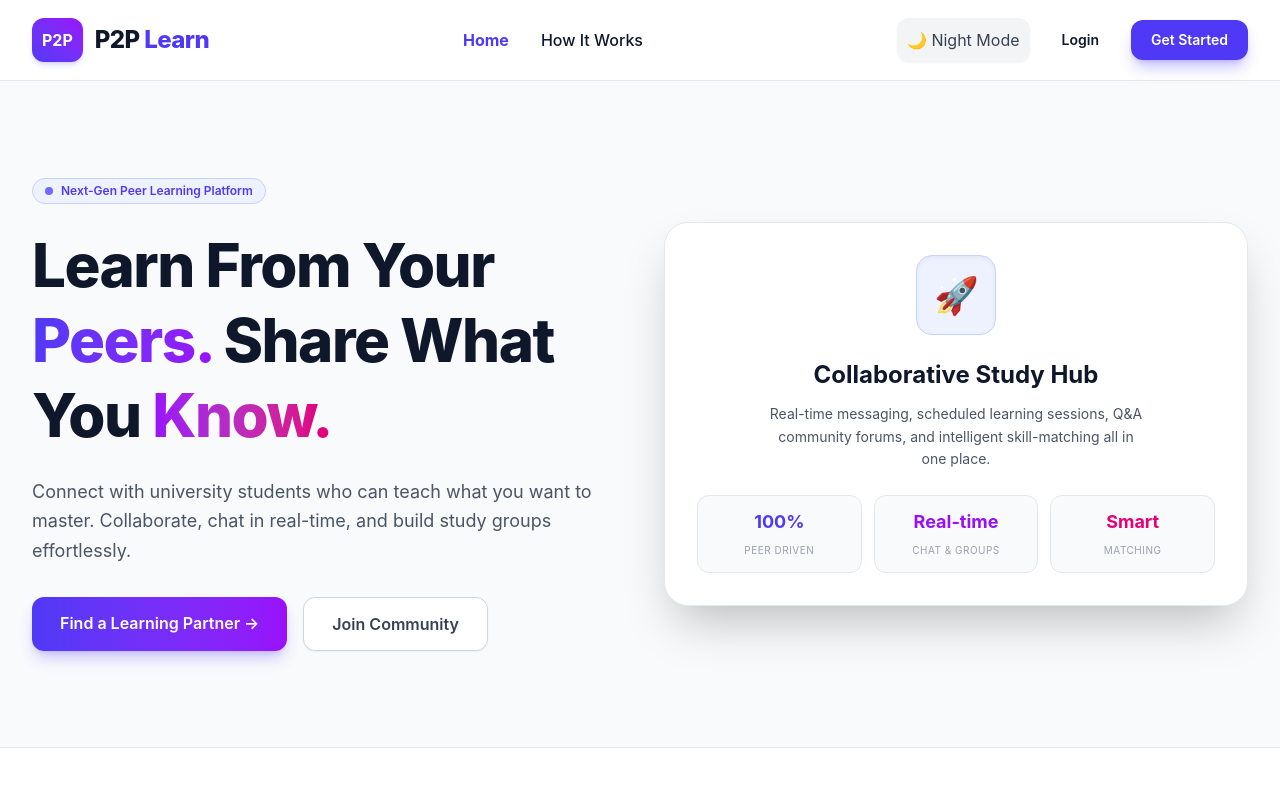
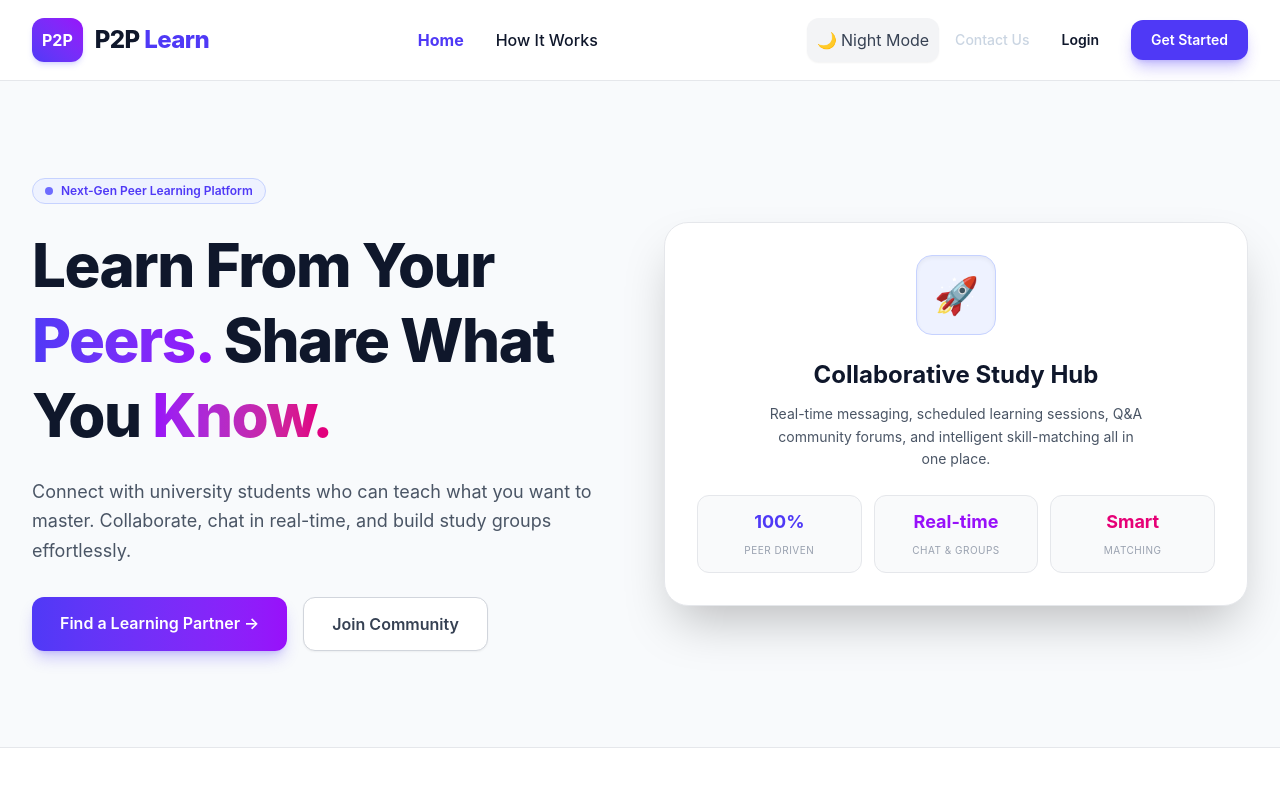
Before and after one commit to gize22/P2P, a React (Vite) app in the folder frontend/: page / in a window 1280 px wide. Shown: the top 800 px of the page. Built offline with nearby package versions, Linux system fonts and the light colour scheme; no server answers.

Commit message:
contact us section on nav

```diff
--- a/frontend/src/pages/Home.jsx
+++ b/frontend/src/pages/Home.jsx
@@ -90,6 +90,9 @@ export default function Home() {
             <button onClick={toggleTheme} className="p-2.5 rounded-xl bg-gray-100 dark:bg-slate-800 text-gray-700 dark:text-yellow-400 hover:bg-gray-200 dark:hover:bg-slate-700 transition shadow-xs" title="Toggle Theme">
               {darkMode ? "☀️ Light Mode" : "🌙 Night Mode"}
             </button>
+          <Link to="/#contact" className="text-slate-300    hover:text-white transition text-sm font-medium">
+               Contact Us
+          </Link>
             <Link to="/login" className="px-4 py-2 text-sm font-semibold hover:text-indigo-600 transition">Login</Link>
             <Link to="/register" className="px-5 py-2.5 text-sm font-semibold text-white bg-indigo-600 hover:bg-indigo-500 rounded-xl transition shadow-lg shadow-indigo-600/30">Get Started</Link>
           </div>
```
